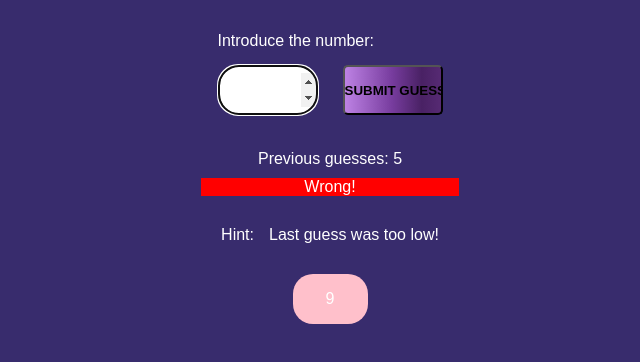
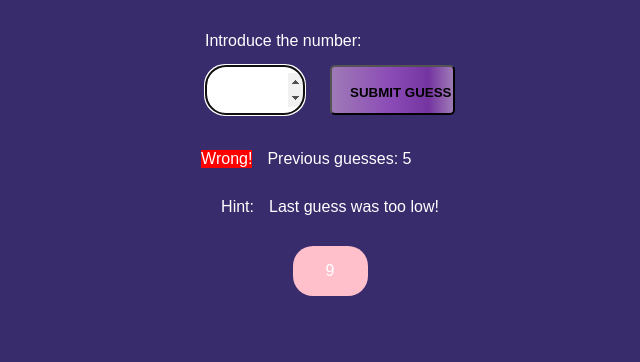
Before and after one commit to JSeptien/guess-number-game, a plain HTML site: page index.html in a window 1280 px wide. Both pictures are taken after typing "5" into the empty fields and a click on the input "Submit guess". Shown: the part 154-516 px from the top of the page, without its empty margins (310-950 px from the left). Drawn offline with Linux system fonts and the light colour scheme.

Commit message:
Style submit button

```diff
--- a/index.html
+++ b/index.html
@@ -60,10 +60,11 @@
             font-weight: bold;
         }
         .guessSubmit {
-            width: 100px;
+            width: 125px;
             height: 50px;
-            background-image: linear-gradient(90deg, #bd82e4 0%, #773c9e 49%, #492164 80%, #562a73 100%);
+            background-image: linear-gradient(90deg, #9f7ab7 0%, #8b4bb6 49%, #7535a0 80%, #9f7ab7 100%);
             border-radius:5px;
+            padding: 18px;
             display:flex;
             align-items:center;
             justify-content:center;
@@ -81,7 +82,7 @@
             justify-content:center;
         }
         .guessSubmit:hover {
-          animation:slidebg 4s linear infinite;
+          animation: slidebg 6s linear infinite;
         }
 
         @keyframes slidebg {
@@ -126,6 +127,11 @@
             margin: 20px;
         }
 
+        .resultParas div {
+            display: flex;
+            gap: 15px;
+        }
+
 
     </style>
 </head>
@@ -146,8 +152,10 @@
         </div>
 
         <div class="resultParas"> <!--They are in the same div because we need to reset them later on-->
-            <p class="guesses"></p>
-            <p class="lastResult"></p>
+            <div>
+                <p class="lastResult"></p>
+                <p class="guesses"></p>
+            </div>
             <div class="hint">Hint: <p class="lowOrHi"></p></div>
         </div>
 
@@ -214,7 +222,7 @@
                   guessSubmit.disabled = true;
                   resetButton = document.createElement('button');  //Creates a new button element
                   resetButton.textContent = 'Start new game';  //Sets its text label (content)
-                  document.body.append(resetButton);    //Add the new button to the bottom of the HTML document
+                  document.body.appendChild(resetButton);    //Add the new button to the bottom of the HTML document
                   resetButton.addEventListener('click', resetGame); //This line sets an event listener on the new button so that when it is clicked, the function resetGame() is called
             }
 
```
